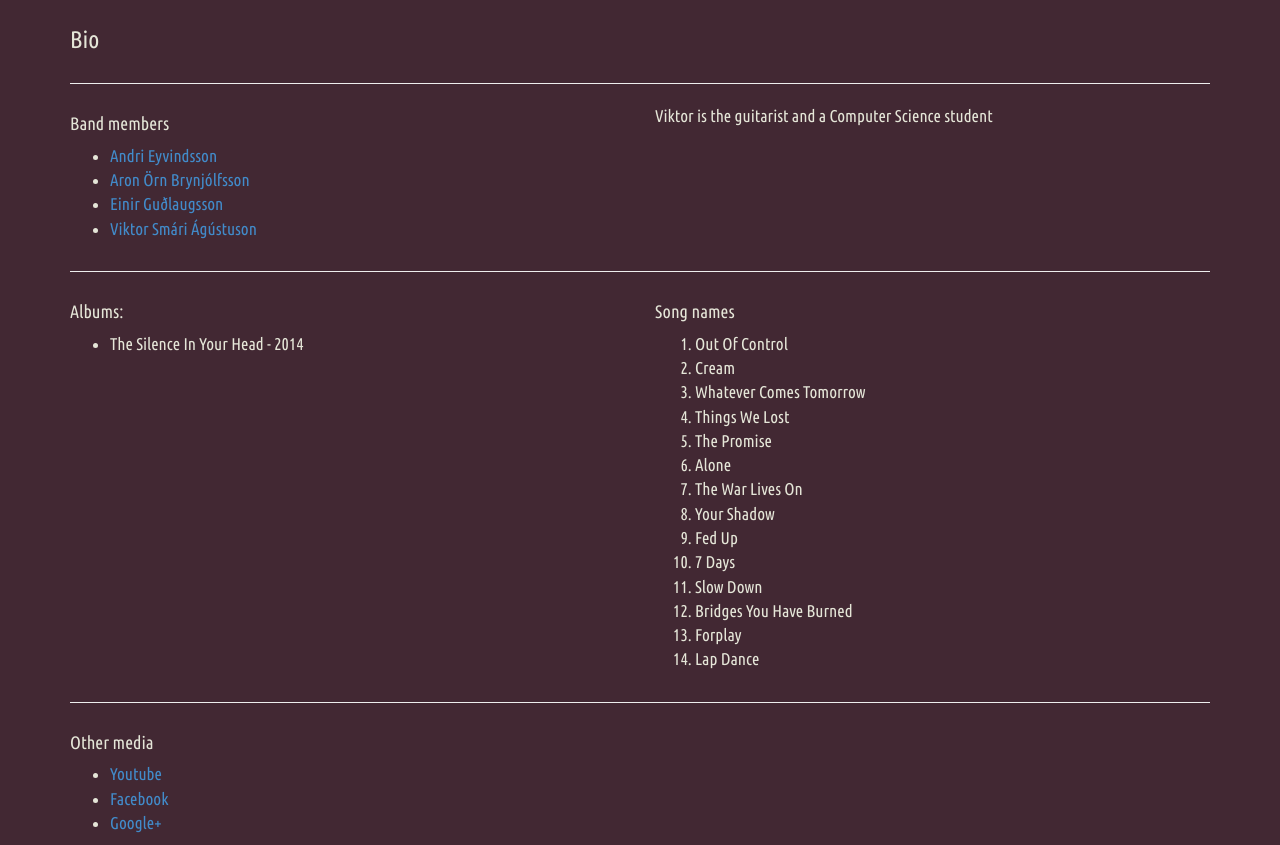
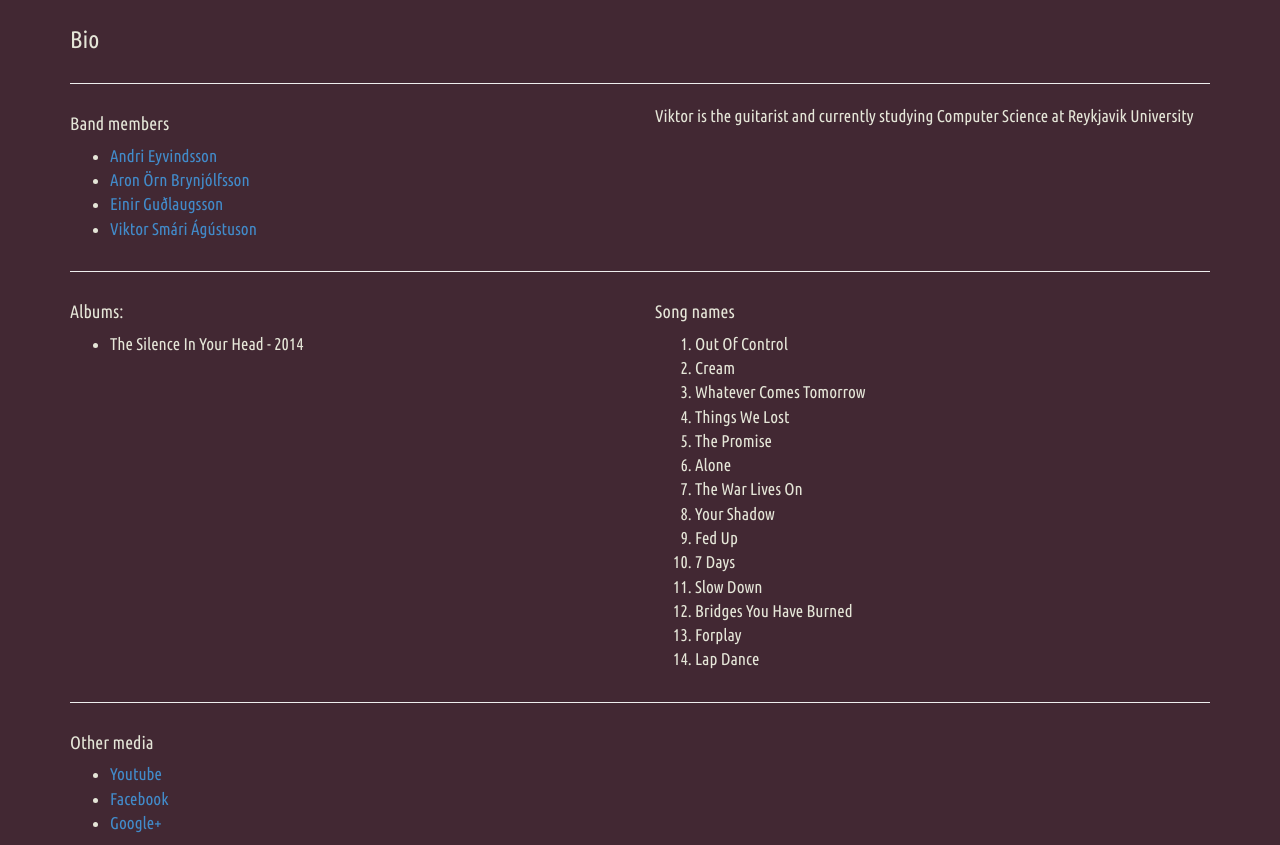
Before and after one commit to Depublic/depublic.github.io, a website: page index.html at #/viktor in a window 1280 px wide. Shown: the part 63-908 px from the top of the page. Drawn offline with Linux system fonts and the light colour scheme.

Commit message:
Minor fix

```diff
--- a/templates/viktor.tpl.html
+++ b/templates/viktor.tpl.html
@@ -1 +1 @@
-<p>Viktor is the guitarist and a Computer Science student</p>
+<p>Viktor is the guitarist and currently studying Computer Science at Reykjavik University</p>
```
